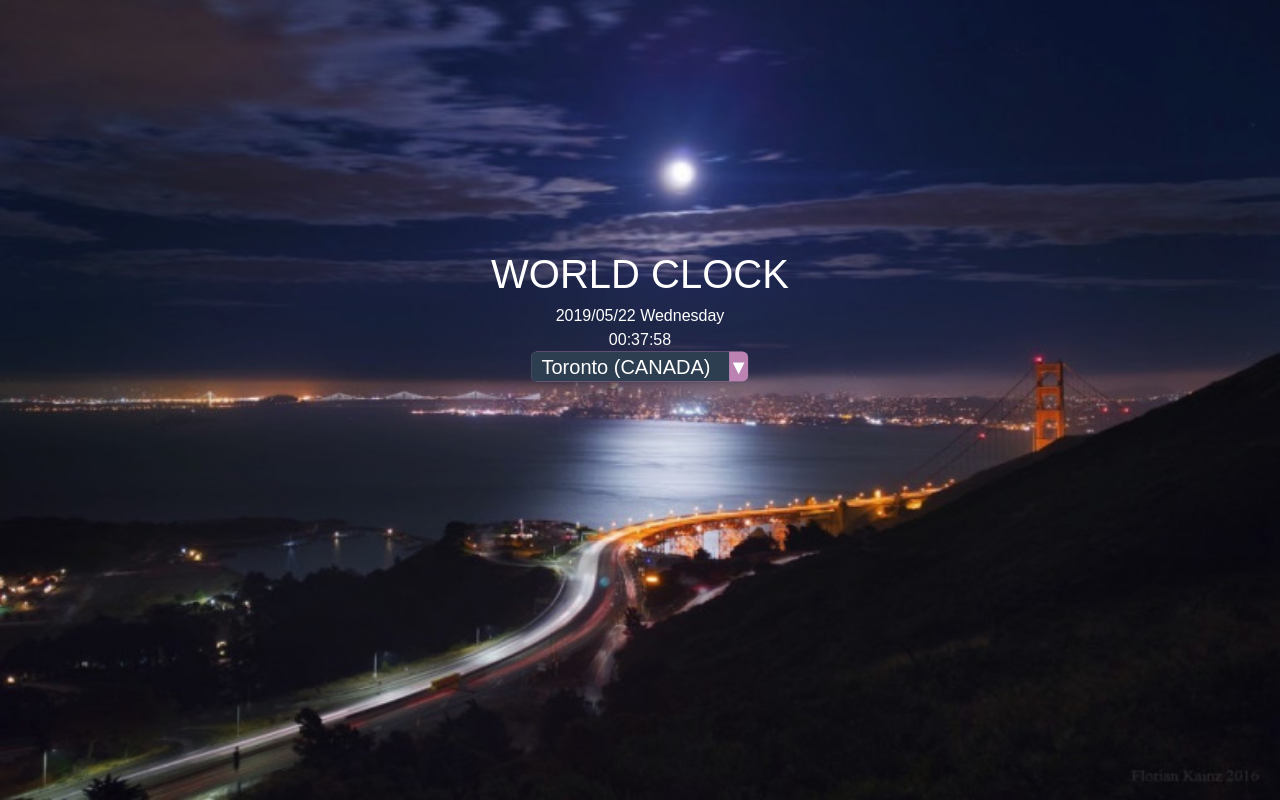
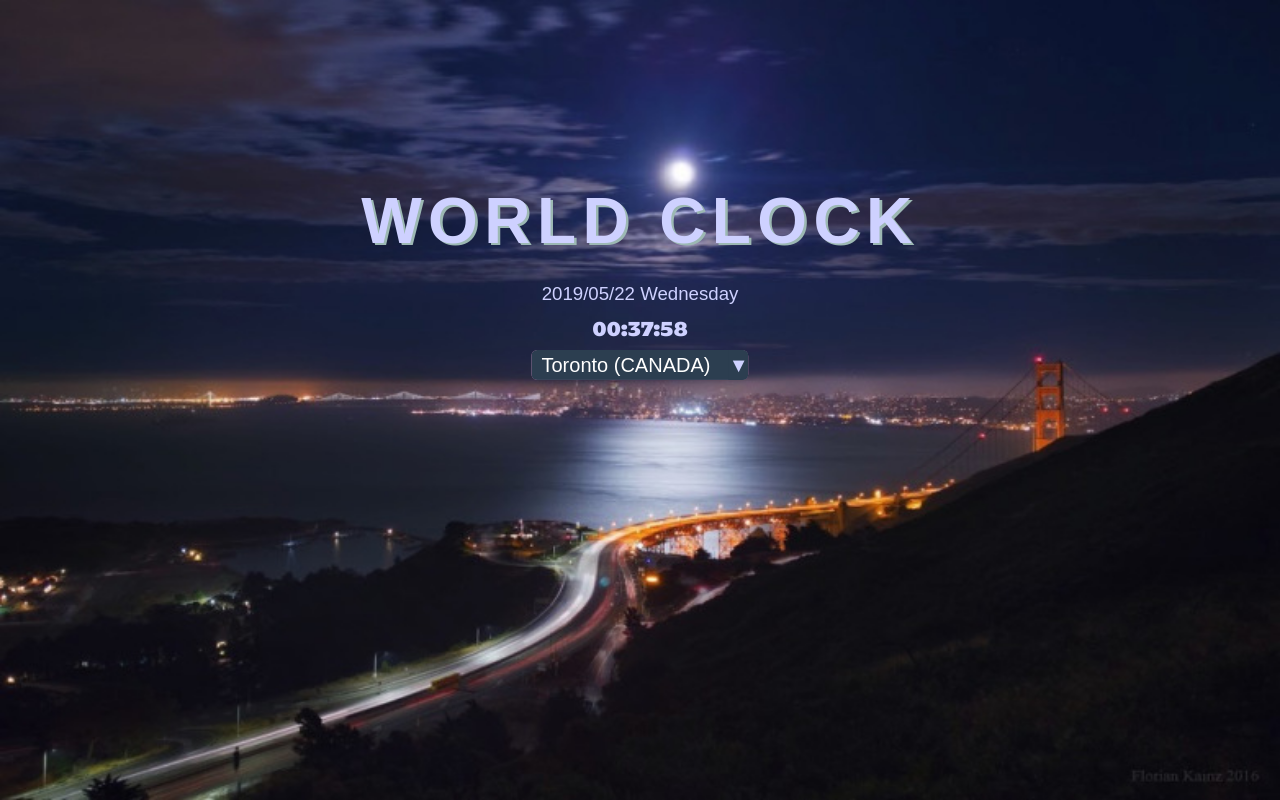
Before and after one commit to lucyzhao1997/World_Clock, a plain HTML site: page index.html in a window 1280 px wide. Drawn offline with nearby package versions, Linux system fonts and the light colour scheme; a script that the page names is missing.

Commit message:
style font and letters

```diff
--- a/css/index.css
+++ b/css/index.css
@@ -1,5 +1,5 @@
 @import url(https://fonts.googleapis.com/css?family=Lato);
-
+@import url(https://fonts.googleapis.com/css?family=Bevan);
 body{
     font-family: sans-serif;
     flex-direction: column;
@@ -11,19 +11,51 @@ body{
     -moz-background-size:100% 100%;
     -webkit-background-size:100% 100%;
 }
+h1,h1:after {
+    font-weight: 900;
+    white-space: nowrap;
+    display: inline-block;
+    position: relative;
+    letter-spacing: .1em;
+    padding: .2em 0 .25em 0;
+}
+h1 {
+    font-size: 4em;
+    z-index: 100;
+    text-shadow: .04em .04em 0 #9cb8b3;
+}
+
+h1:after {
+    content: attr(data-shadow-text);
+    color: rgba(0,0,0,.35);
+    text-shadow: none;
+    position: absolute;
+    left: .0875em;
+    top: .0875em;
+    z-index: -1;
+}
 div.intro{
   position: absolute;
   left: 50%;
-  top: 40%;
+  top: 35%;
   transform: translate(-50%, -50%);
 }
 div.main-content p {
     margin: 0;
     position: absolute;
-    top: 40%;
+    top: 35%;
     left: 50%;
     margin-right: -50%;
     transform: translate(-50%, -50%)
+}
+#date{
+    margin-bottom: 5px;
+    font-size:14pt;
+}
+#time{
+    margin-bottom: 5px;
+    font-family: "Bevan";
+    font-size: 16pt;
 }
 select {
     -webkit-appearance: none;
@@ -33,10 +65,7 @@ select {
     cursor:pointer;
     border: 0 !important;
     background: #2c3e50;
-    padding：0 0 0 0；
-    line-height: 2;
  }
-
 
 .select-hidden{
     display:none;
@@ -68,7 +97,7 @@ select{
     position: absolute;
     top: 0;
     right: 0;
-    background: #bc82b1;
+    background: #2c3e50;
     cursor: pointer;
     pointer-events: none;
     -webkit-transition: .35s all ease;
--- a/js/index.js
+++ b/js/index.js
@@ -46,15 +46,15 @@ $(document).ready(function(){
 	function imageProcess(){
 		var images =[
 			{
-				color:"black",
+				color:"#00043a",
 				url:'data/twilight.jpg'
 			},
 			{
-				color:"black",
+				color:"#00043a",
 				url:'data/noon.jpg'
 			},
 			{
-				color:"white",
+				color:"#ced1ff",
 				url:'data/night.jpg'
 			}
 
```
